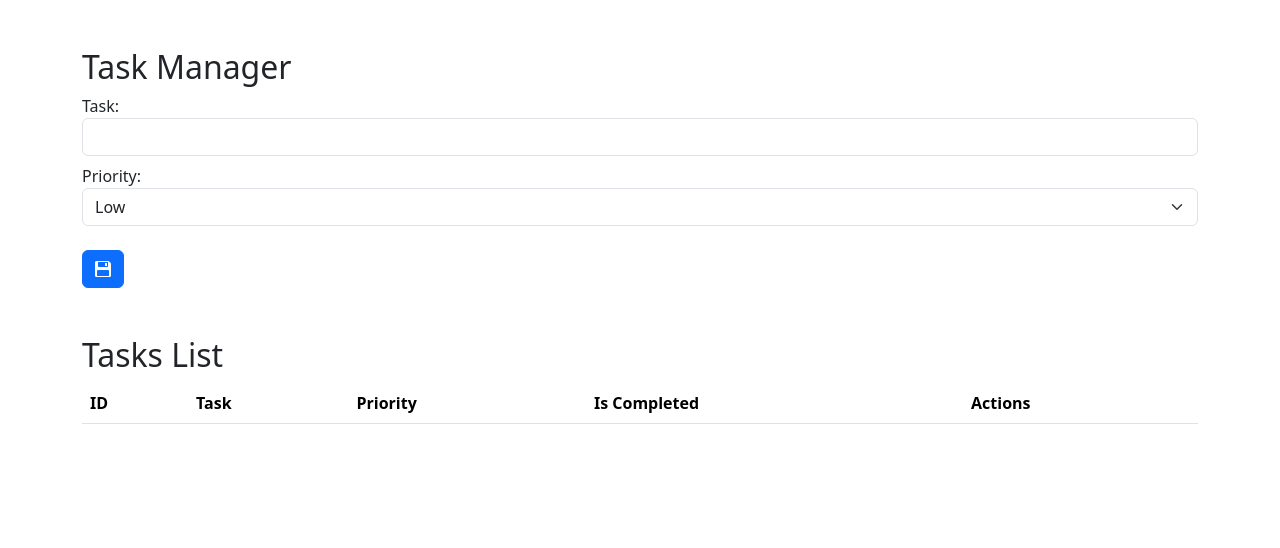
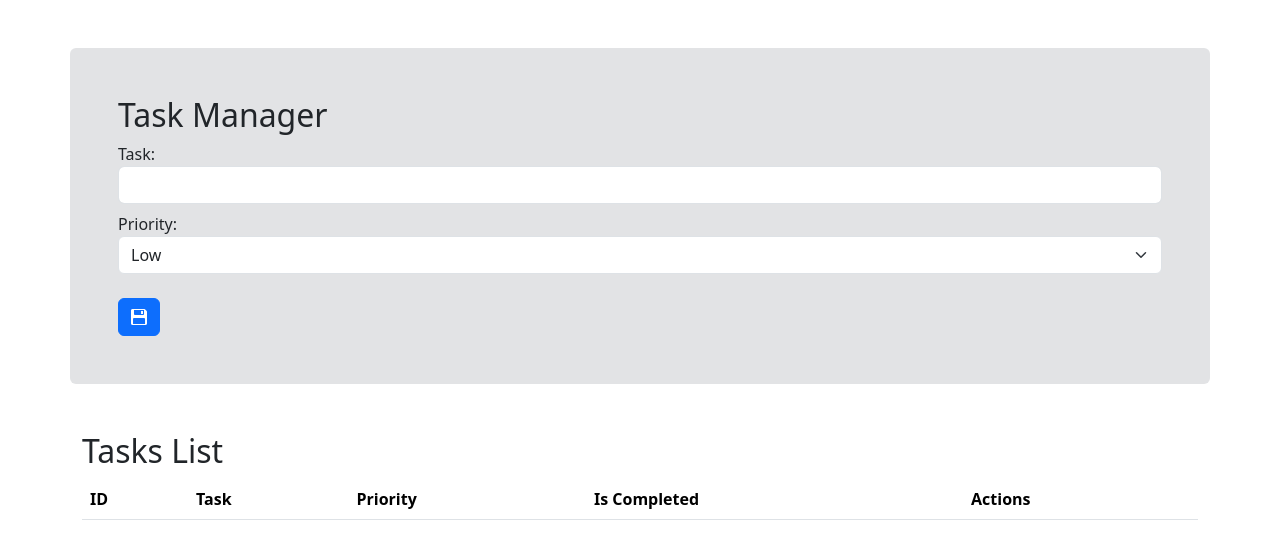
Before and after one commit to jlbautistac/js-practices, a website: page fullstack/index.html in a window 1280 px wide. Drawn offline with nearby package versions, Linux system fonts and the light colour scheme; no server answers.

Commit message:
style: update task manager container styling for improved appearance

```diff
--- a/fullstack/index.html
+++ b/fullstack/index.html
@@ -8,7 +8,7 @@
     <link rel="stylesheet" href="https://cdn.jsdelivr.net/npm/bootstrap-icons@1.13.1/font/bootstrap-icons.min.css">
 </head>
 <body>
-    <div class="py-5 container">
+    <div class="p-5 container bg-secondary-subtle rounded my-5">
         <h2>Task Manager</h2>
 
         <form action="" method="post" id="task-form">
```
